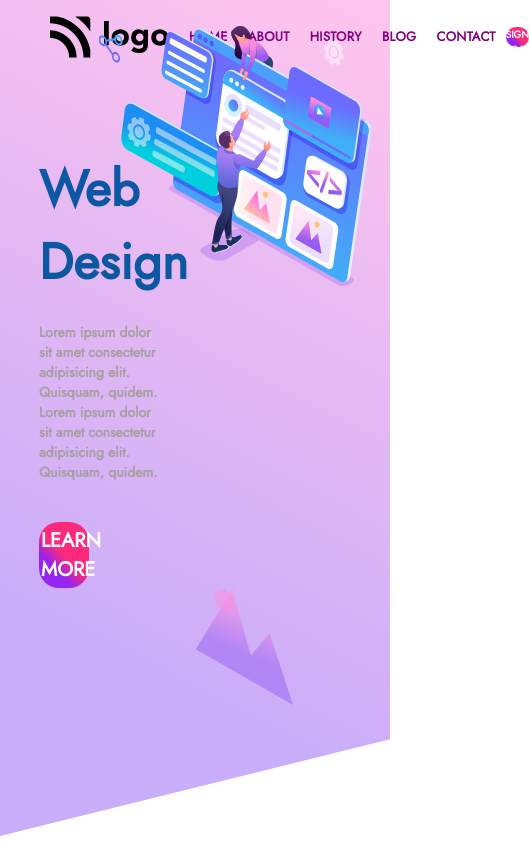
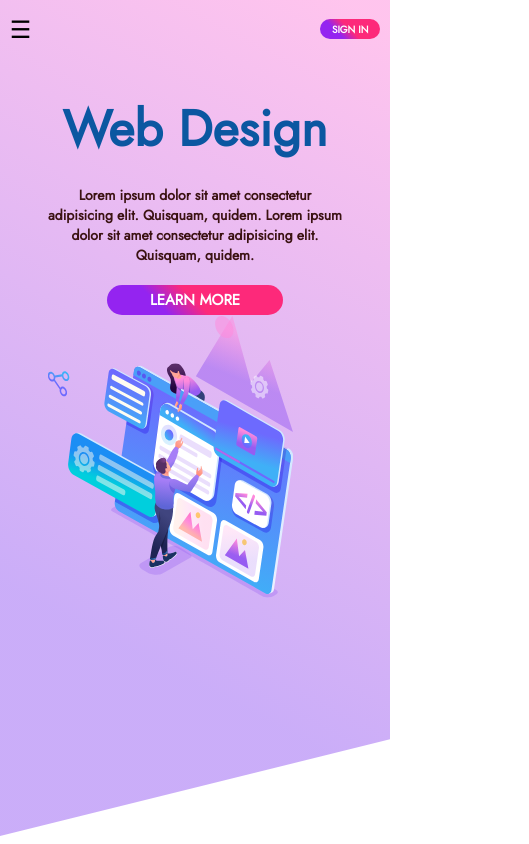
Before and after one commit to Abhiadi12/html-css-projects, a website: page live-class-project-8/index.html in a window 390 px wide. Shown: the whole page, 529 px wide, since content can reach past the window. Drawn offline with Linux system fonts and the light colour scheme; a web font is replaced by a local one.

Commit message:
added responsiveness

```diff
--- a/live-class-project-8/css/index.css
+++ b/live-class-project-8/css/index.css
@@ -1,16 +1,16 @@
-@import url('https://fonts.googleapis.com/css2?family=Jost:wght@316;400&family=Open+Sans&family=Oswald:wght@300&family=Red+Rose:wght@300;400&family=Roboto:wght@300&display=swap');
+@import url("https://fonts.googleapis.com/css2?family=Jost:wght@316;400&family=Open+Sans&family=Oswald:wght@300&family=Red+Rose:wght@300;400&family=Roboto:wght@300&display=swap");
 
 * {
   margin: 0;
   padding: 0;
   box-sizing: border-box;
-  font-family: 'Jost', sans-serif;
+  font-family: "Jost", sans-serif;
 }
 
 body {
   height: 100vh;
   padding-top: 3%;
-  background-image: url(/images/backcover.svg);
+  background-image: url("/live-class-project-8/images/backcover.svg");
   background-position: right top;
   /* background-position: 140% 0%; */
   background-repeat: no-repeat;
@@ -74,7 +74,7 @@ nav {
   color: white;
   font-size: 20px;
   font-weight: 600;
-  background-image:linear-gradient(45deg, #9424F0 30%,  #FD297A 50%);
+  background-image: linear-gradient(45deg, #9424f0 30%, #fd297a 50%);
   width: 40%;
   border-radius: 20px;
   padding: 4px 2px;
@@ -86,7 +86,7 @@ nav {
   color: white;
   font-size: 10px;
   font-weight: 600;
-  background-image:linear-gradient(45deg, #9424F0 30%,  #FD297A 50%);
+  background-image: linear-gradient(45deg, #9424f0 30%, #fd297a 50%);
   width: 60px;
   height: 20px;
   border-radius: 20px;
@@ -124,3 +124,68 @@ img[alt="vector-dot"] {
 button:hover {
   cursor: pointer;
 }
+
+.hamburger-icon {
+  display: none;
+}
+
+@media screen and (max-width: 960px) {
+  nav {
+    width: 90%;
+  }
+  .intro-section {
+    margin-left: 5%;
+  }
+  img[alt="intro-img"] {
+    transform: scale(0.56);
+  }
+  .learn-more-btn {
+    width: 70%;
+  }
+}
+
+@media screen and (max-width: 600px) {
+  nav {
+    width: 95%;
+  }
+  .intro-section {
+    width: 90%;
+  }
+  nav img {
+    display: none;
+  }
+  .nav-items {
+    display: none;
+  }
+  .hamburger-icon {
+    display: block;
+  }
+  .left-section {
+    width: 100%;
+    text-align: center;
+    padding-top: 45px;
+  }
+  .left-section h4 {
+    margin: 0 auto;
+    padding-top: 20px;
+    padding-bottom: 20px;
+    color: rgb(59 18 18);
+  }
+  .imgs-div {
+    width: 100%;
+  }
+  .learn-more-btn {
+    width: 50%;
+    font-size: 15px;
+  }
+  img[alt="intro-img"] {
+    position: relative;
+    max-width: 700px;
+    width: 100%;
+    /* display: none; */
+    transform: scale(0.7);
+    margin-right: 10%;
+    margin-top: 8%;
+    right: 25px;
+  }
+}
--- a/live-class-project-8/index.html
+++ b/live-class-project-8/index.html
@@ -16,6 +16,9 @@
   <body>
     <div class="main-div">
       <nav>
+        <div class="hamburger-icon">
+          <span style="font-size: 24px; cursor: pointer">&#9776; </span>
+        </div>
         <img src="./images/logo.svg" alt="logo" />
         <div class="nav-items">
           <h5 class="nav-item">HOME</h5>
```
Also changed, not shown: README.md.
